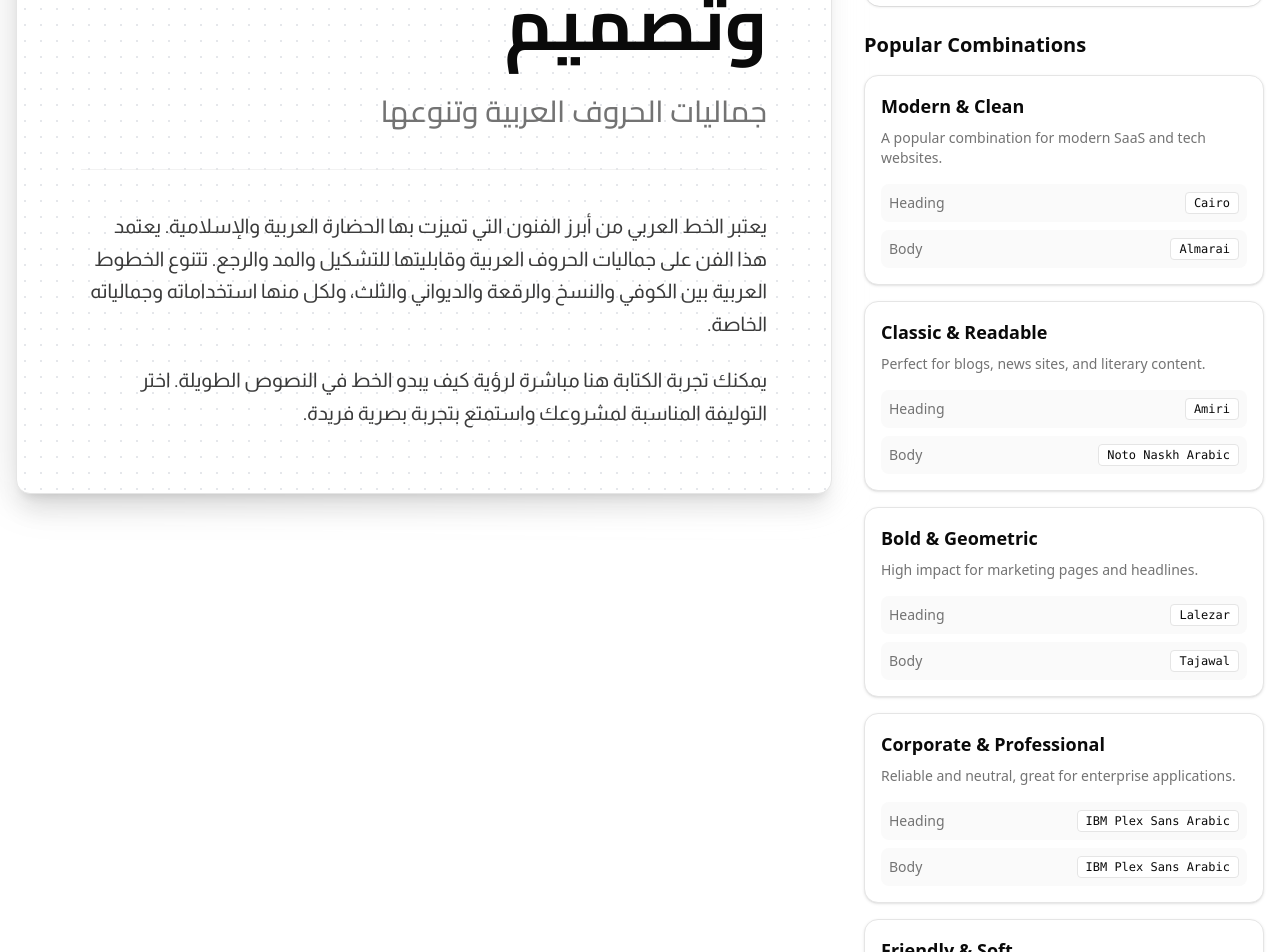
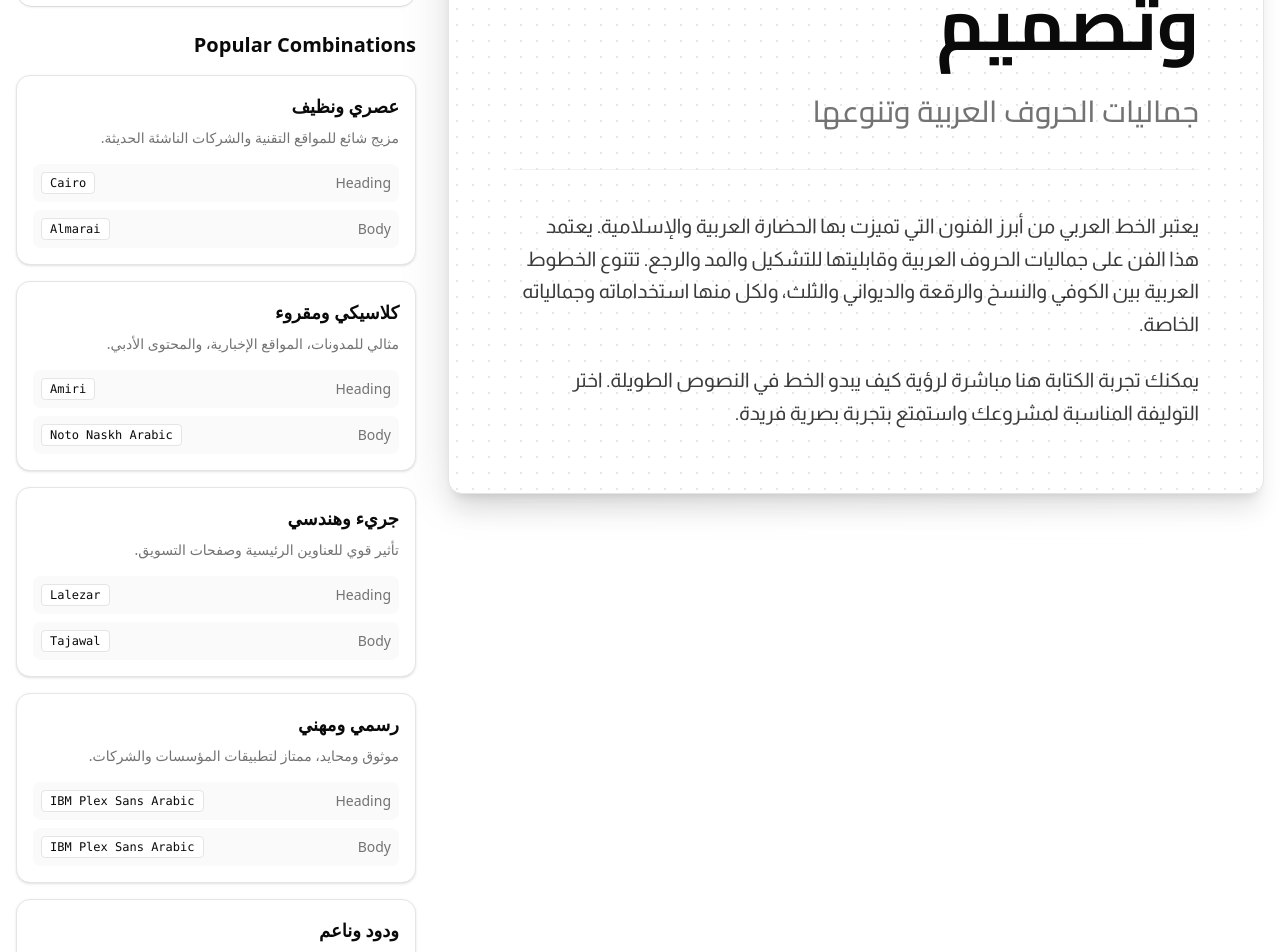
Before and after one commit to AmmarCodes/Arabic-web-fonts-picker, a React (Vite) app: page / in a window 1280 px wide. Shown: the part 400-1352 px from the top of the page. Built offline with nearby package versions, Linux system fonts and the light colour scheme; a web font is replaced by a local one.

Commit message:
Translate HTML and font data to Arabic

```diff
--- a/index.html
+++ b/index.html
@@ -1,5 +1,5 @@
-<!doctype html>
-<html lang="en">
+<!DOCTYPE html>
+<html lang="ar" dir="rtl">
   <head>
     <meta charset="UTF-8" />
     <link rel="icon" type="image/svg+xml" href="/vite.svg" />
--- a/src/components/font-controls.tsx
+++ b/src/components/font-controls.tsx
@@ -7,7 +7,6 @@ import {
   SelectTrigger,
   SelectValue,
 } from "@/components/ui/select";
-import { Button } from "@/components/ui/button";
 import { Label } from "@/components/ui/label";
 import { Card } from "@/components/ui/card";
 
--- a/src/data/fonts.ts
+++ b/src/data/fonts.ts
@@ -101,33 +101,33 @@ export const fonts: Font[] = [
 
 export const combinations: FontCombination[] = [
   {
-    name: 'Modern & Clean',
+    name: 'عصري ونظيف',
     heading: fonts.find(f => f.name === 'Cairo')!,
     body: fonts.find(f => f.name === 'Almarai')!,
-    description: 'A popular combination for modern SaaS and tech websites.',
+    description: 'مزيج شائع للمواقع التقنية والشركات الناشئة الحديثة.',
   },
   {
-    name: 'Classic & Readable',
+    name: 'كلاسيكي ومقروء',
     heading: fonts.find(f => f.name === 'Amiri')!,
     body: fonts.find(f => f.name === 'Noto Naskh Arabic')!,
-    description: 'Perfect for blogs, news sites, and literary content.',
+    description: 'مثالي للمدونات، المواقع الإخبارية، والمحتوى الأدبي.',
   },
   {
-    name: 'Bold & Geometric',
+    name: 'جريء وهندسي',
     heading: fonts.find(f => f.name === 'Lalezar')!,
     body: fonts.find(f => f.name === 'Tajawal')!,
-    description: 'High impact for marketing pages and headlines.',
+    description: 'تأثير قوي للعناوين الرئيسية وصفحات التسويق.',
   },
   {
-    name: 'Corporate & Professional',
+    name: 'رسمي ومهني',
     heading: fonts.find(f => f.name === 'IBM Plex Sans Arabic')!,
     body: fonts.find(f => f.name === 'IBM Plex Sans Arabic')!,
-    description: 'Reliable and neutral, great for enterprise applications.',
+    description: 'موثوق ومحايد، ممتاز لتطبيقات المؤسسات والشركات.',
   },
   {
-    name: 'Friendly & Soft',
+    name: 'ودود وناعم',
     heading: fonts.find(f => f.name === 'El Messiri')!,
     body: fonts.find(f => f.name === 'Mada')!,
-    description: 'Welcoming and approachable, suitable for lifestyle brands.',
+    description: 'مرحب وجذاب، مناسب للعلامات التجارية العصرية ونمط الحياة.',
   }
 ];
```
